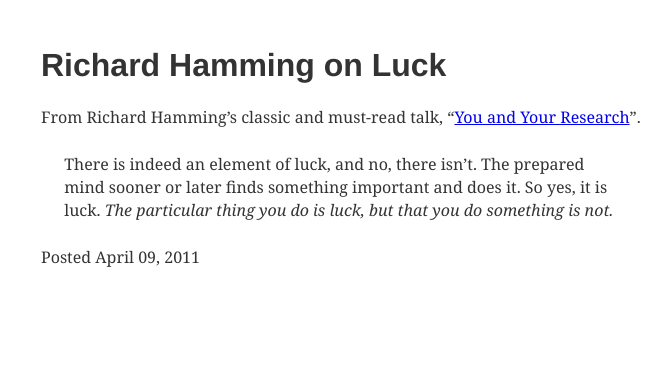
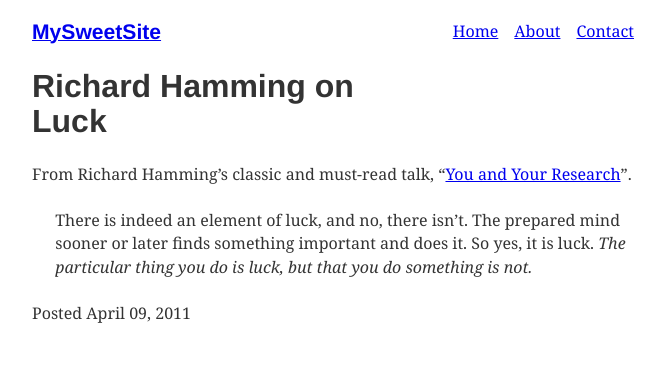
Before and after one commit to ClareBee/gatsby-and-graphql, a Gatsby site: page / in a window 1280 px wide. Shown: the whole page, without its empty margins (299-966 px from the left). Built offline with nearby package versions, Linux system fonts and the light colour scheme; Gatsby itself is replaced by a stand-in of ours.

Commit message:
Adds layout and links

```diff
--- /dev/null
+++ b/src/components/layout.js
@@ -0,0 +1,24 @@
+import React from "react";
+import { Link } from "gatsby";
+
+const ListLink = props => (
+  <li style={{ display: `inline-block`, marginRight: `1rem` }}>
+    <Link to={props.to}>{props.children}</Link>
+  </li>
+);
+
+export default ({ children }) => (
+  <div style={{ margin: `0 auto`, maxWidth: 650, padding: `1.25rem 1rem` }}>
+    <header style={{ marginBottom: `1.5rem` }}>
+      <Link to="/" style={{ textShadow: `none`, backgroundImage: `none` }}>
+        <h3 style={{ display: `inline` }}>MySweetSite</h3>
+      </Link>
+      <ul style={{ listStyle: `none`, float: `right` }}>
+        <ListLink to="/">Home</ListLink>
+        <ListLink to="/about/">About</ListLink>
+        <ListLink to="/contact/">Contact</ListLink>
+      </ul>
+    </header>
+    {children}
+  </div>
+);
--- a/src/pages/index.js
+++ b/src/pages/index.js
@@ -1,7 +1,8 @@
 import React from "react";
+import Layout from "../components/layout";
 
 export default () => (
-  <div style={{ margin: `3rem auto`, maxWidth: 600 }}>
+  <Layout>
     <h1>Richard Hamming on Luck</h1>
     <div>
       <p>
@@ -24,5 +25,5 @@ export default () => (
       </blockquote>
     </div>
     <p>Posted April 09, 2011</p>
-  </div>
+  </Layout>
 );
```
